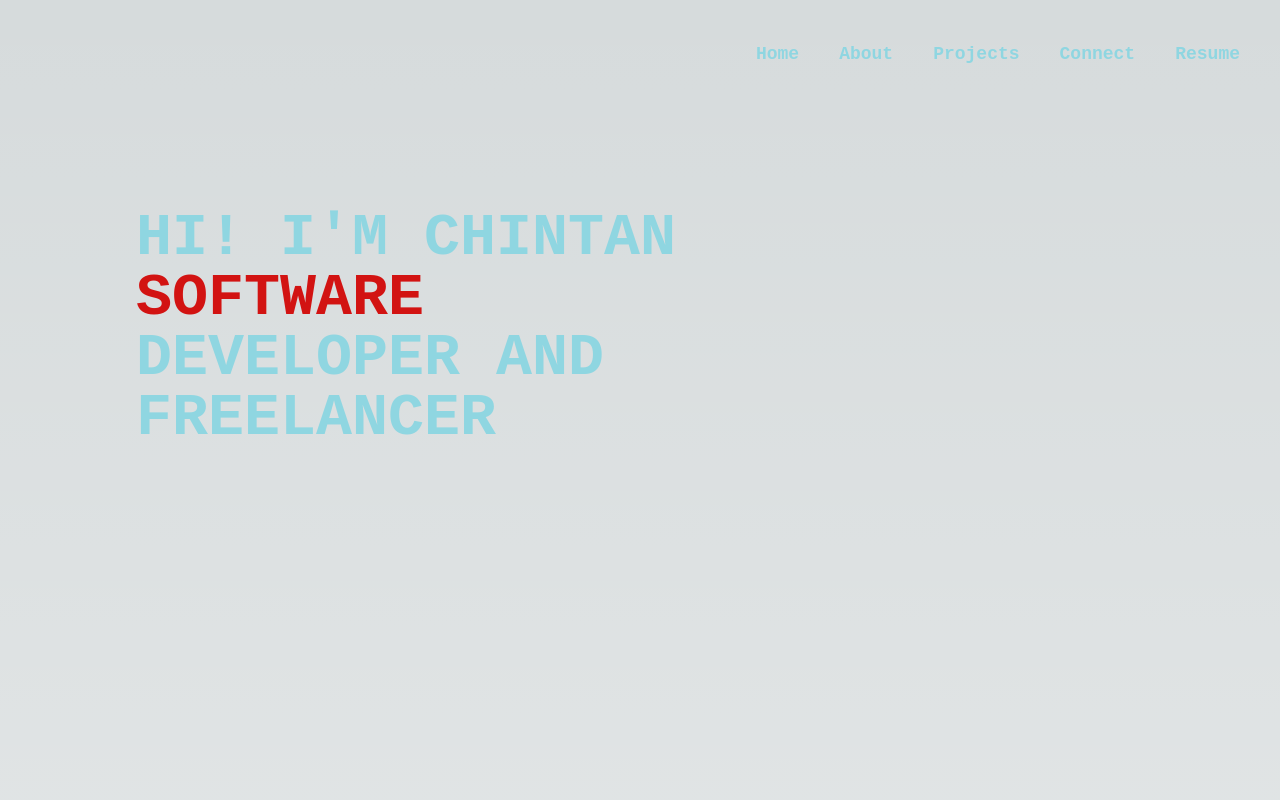
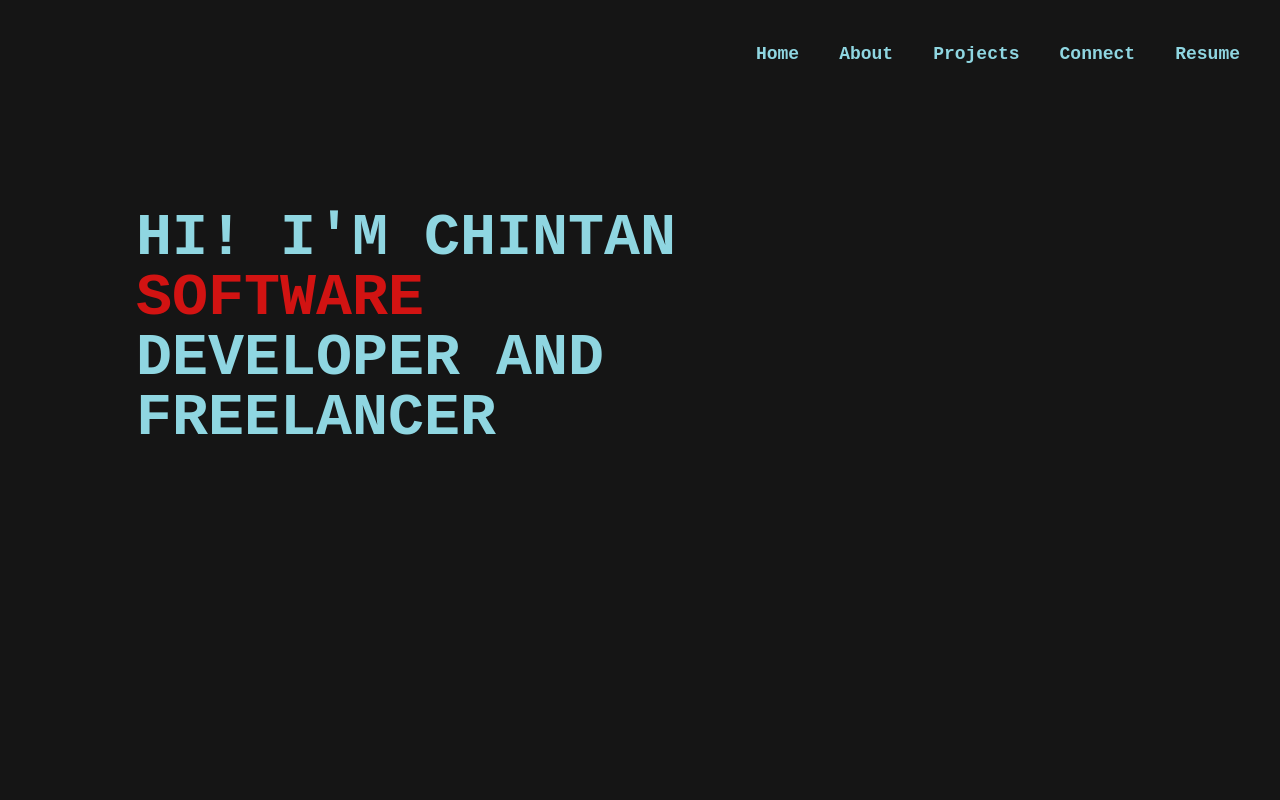
Before and after one commit to CHINTAN-9925/Chintan_patel, a Next.js app: page / in a window 1280 px wide. Shown: the top 800 px of the page. Built offline with nearby package versions, Linux system fonts and the light colour scheme; a web font is replaced by a local one.

Commit message:
theme problm resolved

```diff
--- a/app/globals.css
+++ b/app/globals.css
@@ -11,25 +11,12 @@ html {
 }
 
 :root {
-  --foreground-rgb: 0, 0, 0;
-  --background-start-rgb: 214, 219, 220;
-  --background-end-rgb: 255, 255, 255;
-}
-
-@media (prefers-color-scheme: dark) {
-  :root {
-    --foreground-rgb: 0, 0, 0;
-    --background-start-rgb: 21, 21, 21;
-    --background-end-rgb: 21, 21, 21;
-  }
+  --foreground-color: 255, 255, 255; /* White color for text */
+  --background-color: 21, 21, 21; /* Dark color for background */
 }
 
 body {
-  color: rgb(var(--foreground-rgb));
-  background: linear-gradient(
-      to bottom,
-      transparent,
-      rgb(var(--background-end-rgb))
-    )
-    rgb(var(--background-start-rgb));
+  color: rgb(var(--foreground-color));
+  background-color: rgb(var(--background-color));
+  font-family: 'Roboto', sans-serif;
 }
--- a/app/layout.js
+++ b/app/layout.js
@@ -1,4 +1,3 @@
-import Head from "next/head";
 import "./globals.css";
 import { Inter } from "next/font/google";
 
```
